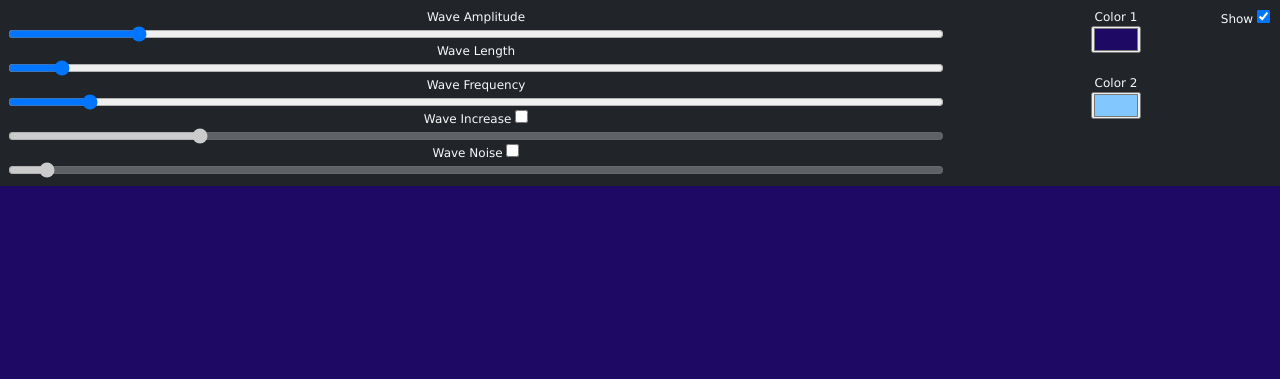
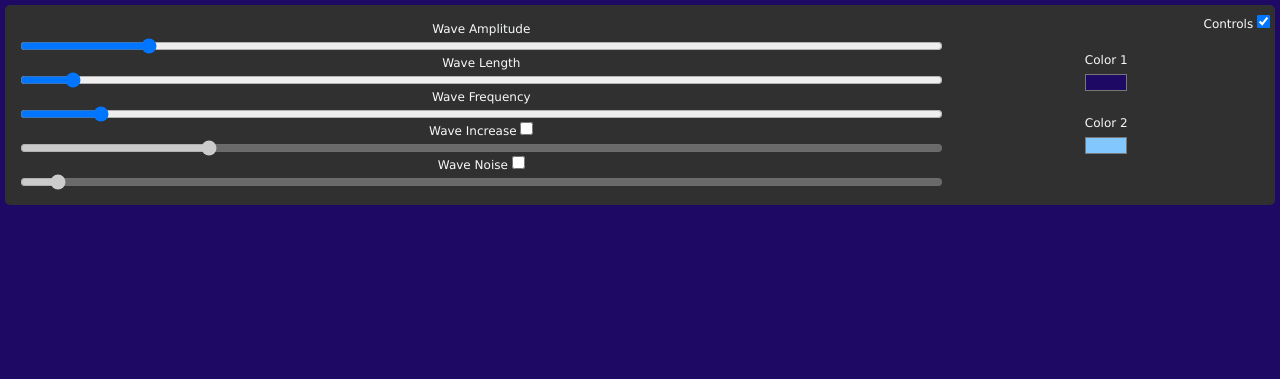
Before and after one commit to LaloFl/waves-js, a plain HTML site: page src/index.html in a window 1280 px wide. Both pictures are taken after a click on the checkbox 1263 px from the left and 16 px from the top of the page. Shown: the top 379 px of the page. Drawn offline with nearby package versions, Linux system fonts and the light colour scheme; animation ran at ten frames a second.

Commit message:
removed bootrstrap

```diff
--- a/src/index.html
+++ b/src/index.html
@@ -11,25 +11,25 @@
 </head>
 <body>
     <div class="content">
-        <section class="m2 bg-dark text-light" id="controls">
-            <div class="d-flex flex-column m-2 w-75 text-center">
+        <section class="text-light" id="controls">
+            <div class="controls">
                 Wave Amplitude
                 <input type="range" name="Wave Amplitude" id="rangeAmp" />
                 Wave Length
                 <input type="range" name="Wave Length" id="rangeLength" />
                 Wave Frequency
                 <input type="range" name="Wave Frequency" id="rangeFreq" />
-                <div class="align-middle">
+                <div>
                     Wave Increase <input type="checkbox" name="Wave Increase Check" id="checkIncrease">
                 </div>
                 <input type="range" name="Wave Increase" id="rangeIncrease" />
-                <div class="align-middle">
+                <div>
                     Wave Noise <input type="checkbox" name="Wave Noise Check" id="checkNoise">
                 </div>
                 <input type="range" name="Wave Noise" id="rangeNoise" />
             </div>
 
-            <div class="d-flex flex-column m-2 w-25 text-center">
+            <div class="color-controls">
                 Color 1
                 <div class="">
                     <input type="color" name="Color Picker 1" id="colorPicker1">
@@ -41,7 +41,7 @@
             </div>
         </section>
         <div class="text-light" id="show">
-            Show <input type="checkbox" name="Show Controls Check" id="checkShowControls">
+            Controls <input type="checkbox" name="Show Controls Check" id="checkShowControls">
         </div>
     </div>
 
--- a/src/styles.css
+++ b/src/styles.css
@@ -18,3 +18,35 @@ body {
     width: 100%;
     font-size: 12px;
 }
+
+#controls {
+    margin: 5px;
+    padding: 10px;
+    border-radius: 5px;
+    background-color: #303030;
+}
+.text-light {
+    color: white;
+}
+
+.controls {
+    display: flex;
+    flex-direction: column;
+    margin: 5px;
+    width: 75%;
+    text-align: center;
+}
+.color-controls {
+    /*d-flex flex-column m-2 w-25 text-center*/
+    display: flex;
+    flex-direction: column;
+    margin: 5px;
+    width: 25%;
+    text-align: center;
+    justify-content: center;
+}
+
+#colorPicker1, #colorPicker2 {
+    background-color: #303030;
+    border: none;
+}
```
Also changed, not shown: package.json (deleted, +0 -15 lines), 2 other files.
